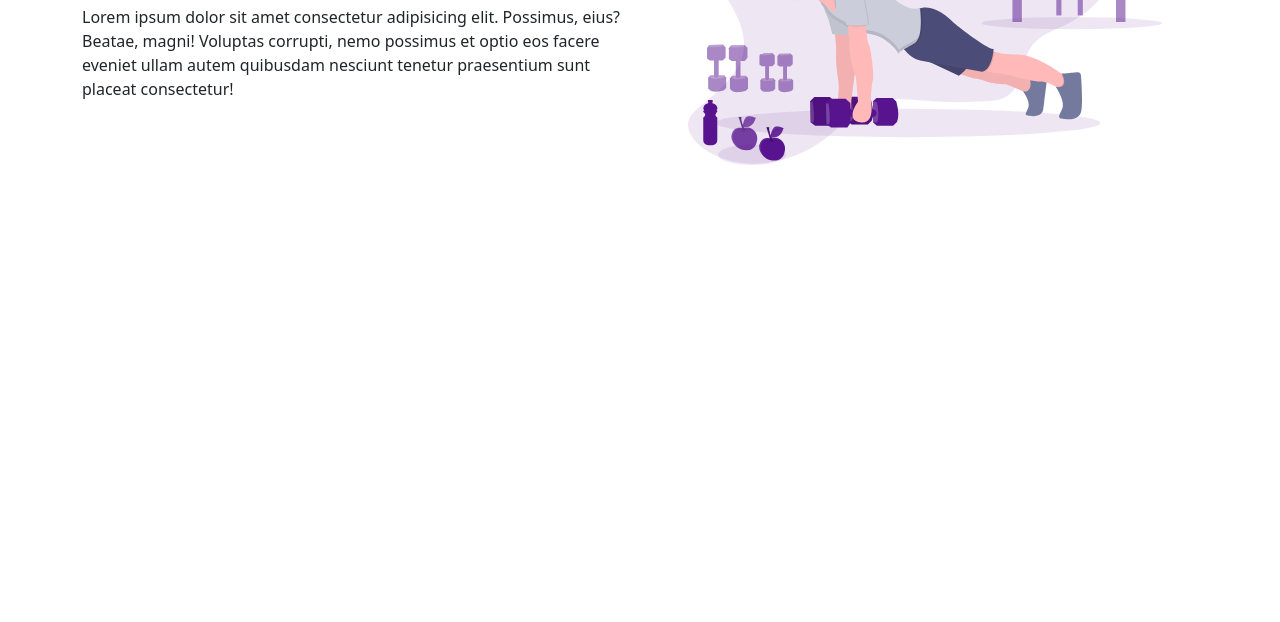
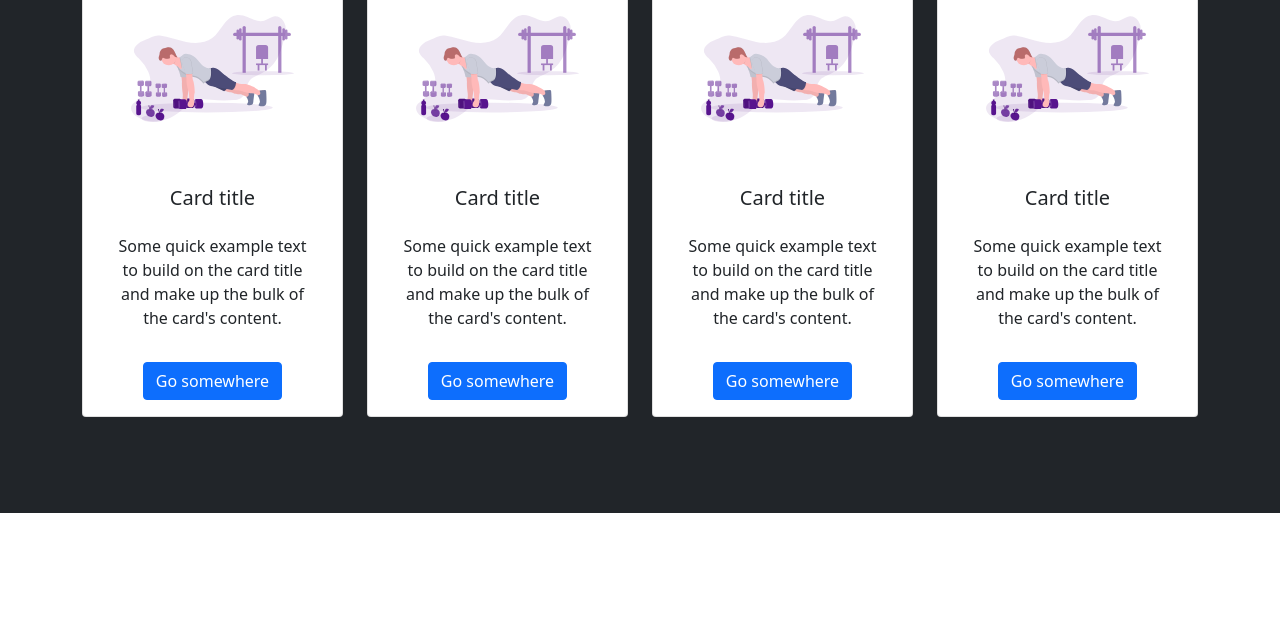
Before and after one commit to JosephGabriel/gympass, a plain HTML site: page index.html in a window 1280 px wide. Shown: the part 1678-2300 px from the top of the page. Before the commit the page ends 1891 px from the top, so only its background shows below. Drawn offline with nearby package versions, Linux system fonts and the light colour scheme.

Commit message:
Adicionada a seção de cards

```diff
--- a/index.html
+++ b/index.html
@@ -40,6 +40,7 @@
                 </div>
             </div>
         </nav>
+
         <div class="hero">
             <div class="container h-100">
                 <div class="row h-100 d-flex align-items-center">
@@ -64,6 +65,7 @@
             </div>
         </div>
     </header>
+
     <section class="bonus">
         <div class="container">
             <div class="row py-5 d-flex justify-content-between text-white">
@@ -98,8 +100,9 @@
             </div>
         </div>
     </section>
+
     <section>
-        <div class="container mt-5 py-3">
+        <div class="container mt-5 py-5">
             <div class="row">
                 <div class="col-lg-6 col-md-12 col-sm-12 p-5">
                     <div class="h-100 w-100">
@@ -119,8 +122,56 @@
             </div>
         </div>
     </section>
+
+    <section class="card-list bg-dark p-5">
+        <div class="container">
+            <div class="row">
+                <div class="col-lg-3 col-md-6 col-sm-12 m-auto">
+                    <div class="card my-5">
+                        <img src="./images/undraw_healthy_habit_bh5w.svg" class="img-fluid p-5" alt="...">
+                        <div class="card-body text-center">
+                          <h5 class="card-title">Card title</h5>
+                          <p class="card-text p-3">Some quick example text to build on the card title and make up the bulk of the card's content.</p>
+                          <a href="#" class="btn btn-primary">Go somewhere</a>
+                        </div>
+                      </div>
+                </div>
+                <div class="col-lg-3 col-md-6 col-sm-12 m-auto">
+                    <div class="card my-5">
+                        <img src="./images/undraw_healthy_habit_bh5w.svg" class="img-fluid p-5" alt="...">
+                        <div class="card-body text-center">
+                          <h5 class="card-title">Card title</h5>
+                          <p class="card-text p-3">Some quick example text to build on the card title and make up the bulk of the card's content.</p>
+                          <a href="#" class="btn btn-primary">Go somewhere</a>
+                        </div>
+                      </div>
+                </div>
+                <div class="col-lg-3 col-md-6 col-sm-12 m-auto">
+                    <div class="card my-5">
+                        <img src="./images/undraw_healthy_habit_bh5w.svg" class="img-fluid p-5" alt="...">
+                        <div class="card-body text-center">
+                          <h5 class="card-title">Card title</h5>
+                          <p class="card-text p-3">Some quick example text to build on the card title and make up the bulk of the card's content.</p>
+                          <a href="#" class="btn btn-primary">Go somewhere</a>
+                        </div>
+                      </div>
+                </div>
+                <div class="col-lg-3 col-md-6 col-sm-12 m-auto">
+                    <div class="card my-5">
+                        <img src="./images/undraw_healthy_habit_bh5w.svg" class="img-fluid p-5" alt="...">
+                        <div class="card-body text-center">
+                          <h5 class="card-title">Card title</h5>
+                          <p class="card-text p-3">Some quick example text to build on the card title and make up the bulk of the card's content.</p>
+                          <a href="#" class="btn btn-primary">Go somewhere</a>
+                        </div>
+                      </div>
+                </div>
+            </div>
+        </div>
+    </section>
+
     <section>
-        <div class="container">
+        <div class="container mt-5 py-3">
             <div class="row">
                 <div class="col-lg-6 col-md-12 col-sm-12 pl-5 d-flex align-items-center">
                     <div class="hero-content">
```
